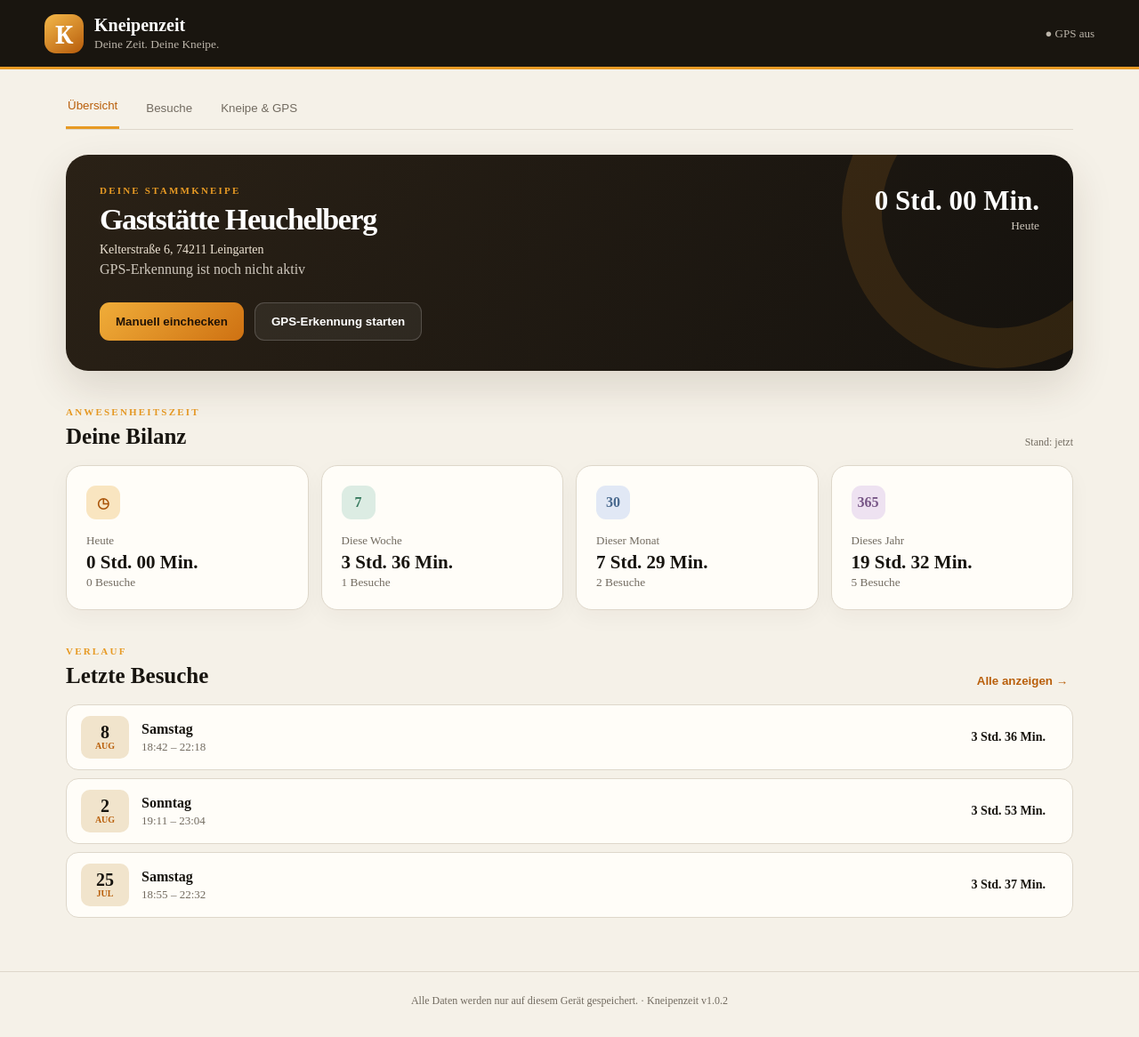
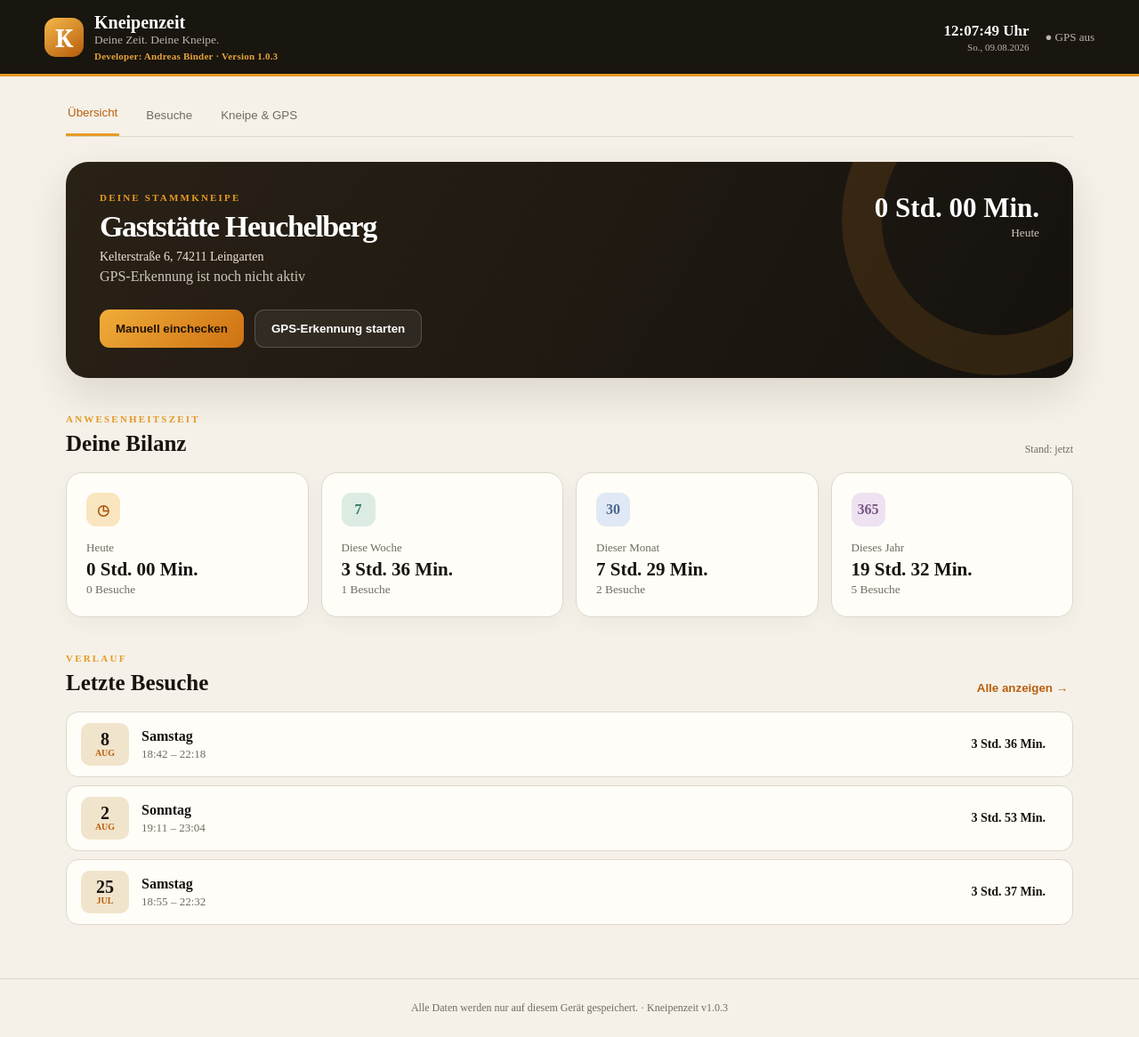
Before and after one commit to catbinderson/Kneipenzeit, a Next.js app: page / in a window 1280 px wide. Shown: the whole page at 89% size. Built offline with nearby package versions, Linux system fonts and the light colour scheme.

Commit message:
Header um Developer, Datum, Uhrzeit und Version ergänzen

```diff
--- a/app/page.tsx
+++ b/app/page.tsx
@@ -51,7 +51,7 @@ export default function Home() {
     }
     if(v) setVisits(JSON.parse(v)); setReady(true);
     if ("serviceWorker" in navigator && window.location.hostname.endsWith("github.io")) {
-      navigator.serviceWorker.register("/Kneipenzeit/sw.js?v=1.0.2").catch(() => undefined);
+      navigator.serviceWorker.register("/Kneipenzeit/sw.js?v=1.0.3").catch(() => undefined);
     }
     const timer=setInterval(()=>setNow(Date.now()),1000); return()=>clearInterval(timer);
   },[]);
@@ -89,8 +89,19 @@ export default function Home() {
   function endVisit(){ setVisits(visits.map(v=>v.end||v!==active?v:{...v,end:new Date().toISOString()})); setMessage("Besuch beendet und gespeichert"); }
   function removeVisit(id:number){setVisits(visits.filter(v=>v.id!==id));}
 
+  const currentDate = new Date(now);
+
   return <main>
-    <header className="topbar"><div className="brand"><span className="logo">K</span><div><strong>Kneipenzeit</strong><small>Deine Zeit. Deine Kneipe.</small></div></div><span className={`gps ${tracking?"on":""}`}>● {tracking?"GPS aktiv":"GPS aus"}</span></header>
+    <header className="topbar">
+      <div className="brand"><span className="logo">K</span><div><strong>Kneipenzeit</strong><small>Deine Zeit. Deine Kneipe.</small><span className="developer">Developer: Andreas Binder · Version 1.0.3</span></div></div>
+      <div className="headerRight">
+        <time className="headerClock" suppressHydrationWarning>
+          <strong>{currentDate.toLocaleTimeString("de-DE",{hour:"2-digit",minute:"2-digit",second:"2-digit",hour12:false})} Uhr</strong>
+          <span>{currentDate.toLocaleDateString("de-DE",{weekday:"short",day:"2-digit",month:"2-digit",year:"numeric"})}</span>
+        </time>
+        <span className={`gps ${tracking?"on":""}`}>● {tracking?"GPS aktiv":"GPS aus"}</span>
+      </div>
+    </header>
     <div className="shell">
       <nav className="tabs">
         <button className={tab==="overview"?"active":""} onClick={()=>setTab("overview")}>Übersicht</button>
@@ -114,7 +125,7 @@ export default function Home() {
 
       {tab==="settings"&&<section className="settingsGrid"><div className="panel"><p className="eyebrow">STANDORT</p><h1>Deine Kneipe</h1><label>Name<input value={pub.name} readOnly/></label><label>Adresse<input value={pub.address} readOnly/></label><div className="coords"><label>Breitengrad<input type="number" value={pub.lat??""} readOnly/></label><label>Längengrad<input type="number" value={pub.lng??""} readOnly/></label></div><button className="primary full" onClick={useCurrentLocation}>Standort vor Ort genauer festlegen</button></div><div className="panel"><p className="eyebrow">AUTOMATIK</p><h1>GPS-Erkennung</h1><label>Erkennungsradius <b>{pub.radius} m</b><input type="range" min="25" max="200" step="5" value={pub.radius} onChange={e=>setPub({...pub,radius:+e.target.value})}/></label><label>Mindestaufenthalt <b>{pub.delay} Min.</b><input type="range" min="0" max="20" value={pub.delay} onChange={e=>setPub({...pub,delay:+e.target.value})}/></label><div className="notice">Kurzes Vorbeifahren wird erst nach dem Mindestaufenthalt als Besuch gewertet. Auf dem iPhone muss die App geöffnet sein, damit eine Web-App den Standort zuverlässig aktualisieren kann.</div><button className="secondary full" onClick={toggleTracking}>{tracking?"GPS-Erkennung pausieren":"GPS-Erkennung starten"}</button></div></section>}
     </div>
-    <footer>Alle Daten werden nur auf diesem Gerät gespeichert. · Kneipenzeit v1.0.2</footer>
+    <footer>Alle Daten werden nur auf diesem Gerät gespeichert. · Kneipenzeit v1.0.3</footer>
   </main>;
 }
 
--- a/package.json
+++ b/package.json
@@ -1,6 +1,6 @@
 {
   "name": "kneipenzeit",
-  "version": "1.0.2",
+  "version": "1.0.3",
   "private": true,
   "engines": {
     "node": ">=22.13.0"
--- a/public/sw.js
+++ b/public/sw.js
@@ -1,4 +1,4 @@
-const CACHE_NAME = "kneipenzeit-v1.0.2";
+const CACHE_NAME = "kneipenzeit-v1.0.3";
 const APP_ROOT = "/Kneipenzeit/";
 
 self.addEventListener("install", (event) => {
```
Also changed, not shown: app/globals.css.
